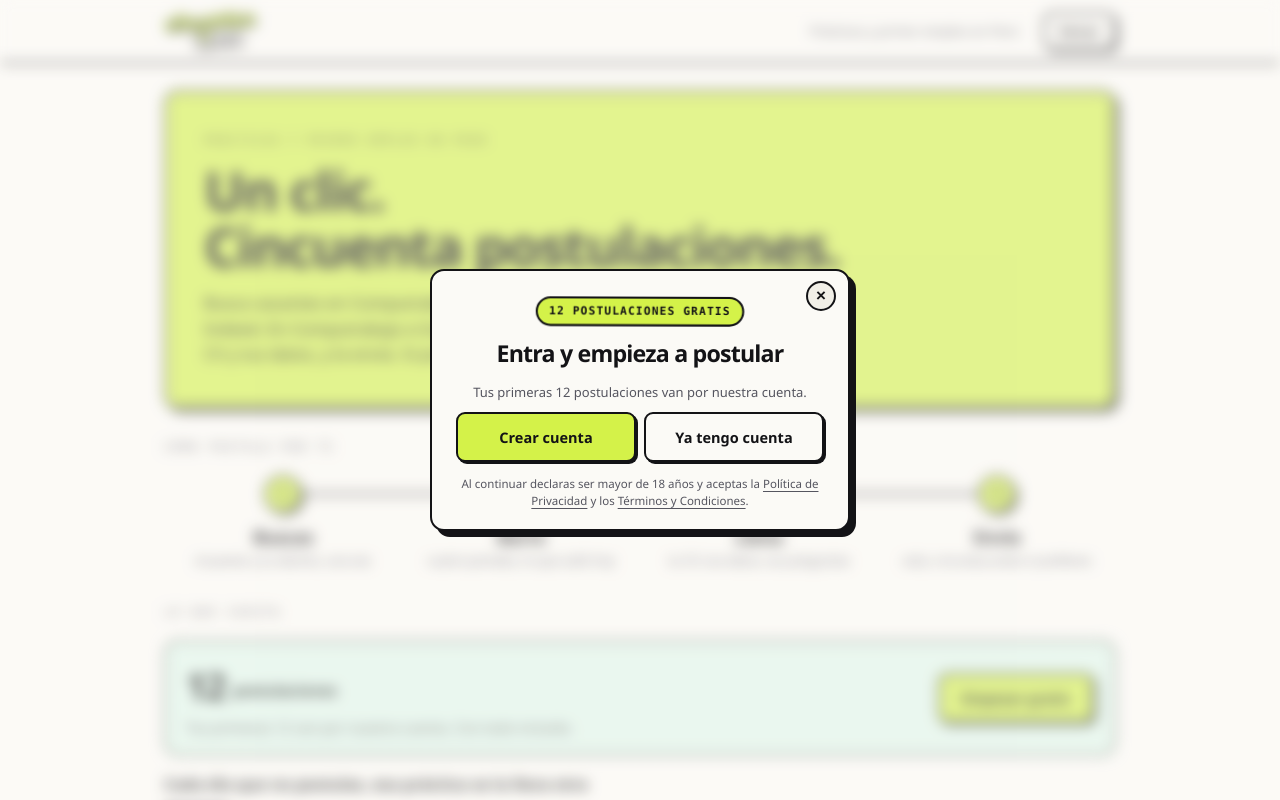
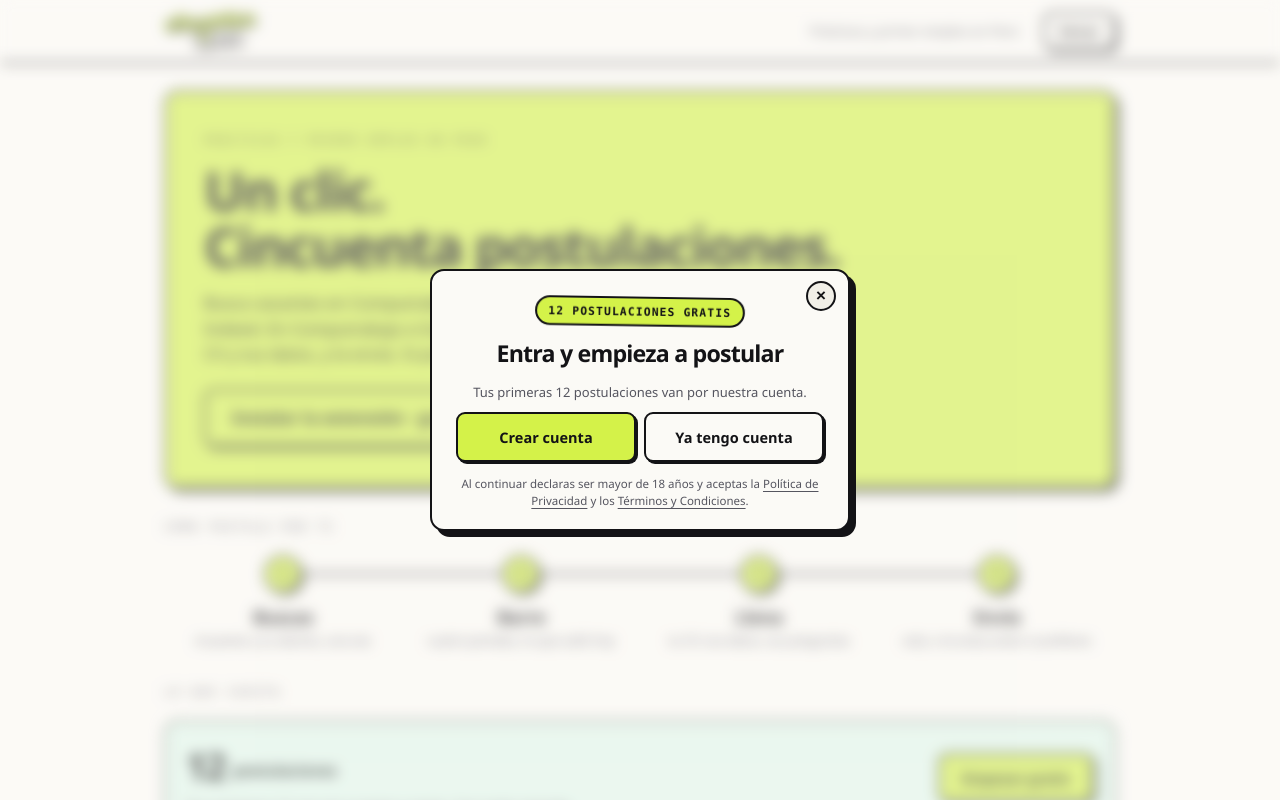
Before and after one commit to aliceromer8-hue/chambalista, a Flask app: template templates/web.html in a window 1280 px wide. Run offline with Flask 3, Linux system fonts and the light colour scheme; the template is opened without the code that fills it: most values are stand-ins (such as "Sample title", 1, 10 or a date in 2020).

Commit message:
Landing: botón «Instalar la extensión» en la portada, descarga directa y sin muro
Antes el único botón estaba en un paso oculto hasta convertir un CV y
pasaba por el muro de entrar. Ahora está arriba, baja el zip con un clic
y enseña los tres pasos que faltan (copiar chrome://extensions incluido).
Con EXTENSION_TIENDA_URL el botón lleva a la Chrome Web Store.

Co-Authored-By: Claude Opus 5.5 <noreply@anthropic.com>

```diff
--- a/static/css/web.css
+++ b/static/css/web.css
@@ -339,6 +339,25 @@ main { padding-bottom: 80px; }
 @media (prefers-reduced-motion: reduce) { .ficha-puesto:hover { transform: none; } }
 
 /* ══════════ instalar la extensión ══════════ */
+/* El botón de la portada: lo primero que se ve debajo del titular. */
+.instalar-portada {
+  display: flex; align-items: center; gap: 14px; flex-wrap: wrap; margin-top: 22px;
+}
+.boton.grande { padding: 14px 26px; font-size: 1.05rem; }
+.pasos-instalar {
+  margin: 18px 0 0; padding: 16px 20px 14px 38px; font-size: 14.5px; max-width: 64ch;
+  background: var(--papel-2, #fff); border: 2px solid var(--tinta, #111); border-radius: 12px;
+  box-shadow: var(--dura-chica);
+}
+.pasos-instalar li { margin-bottom: 8px; }
+.pasos-instalar .pasos-titulo { list-style: none; margin-left: -18px; }
+.pasos-instalar .pasos-nota { list-style: none; margin: 10px 0 0 -18px; color: var(--tinta-2, #555); font-size: 13px; }
+.pasos-instalar code {
+  font-family: var(--mono); font-size: .88em;
+  background: var(--papel-3); border: 1px solid var(--linea);
+  padding: 1px 6px; border-radius: 4px;
+}
+.pasos-instalar .boton.chico { margin: 0 4px; padding: 2px 10px; font-size: 12px; }
 /* Un bloque ligero, no otra caja pesada. Después del CV ya hay tres
  * recuadros con borde grueso apilados; uno más con el mismo peso hace
  * que la página se lea como una fila de obstáculos. */
--- a/static/js/web.js
+++ b/static/js/web.js
@@ -917,6 +917,27 @@ $("#muro-google")?.addEventListener("click", () => {
 });
 document.addEventListener("keydown", (e) => { if (e.key === "Escape" && MURO.modo) cerrarMuro(); });
 
+// Instalar la extensión: el clic baja el archivo (es un enlace con
+// `download`) y aquí solo se enseñan los tres pasos que faltan. No se
+// impide nada ni se pide cuenta: instalarla no toca ningún dato.
+(() => {
+  const botones = ["#instalar-portada", "#instalar"].map((s) => $(s)).filter(Boolean);
+  const pasos = $("#pasos-instalar");
+  for (const b of botones) {
+    b.addEventListener("click", () => {
+      if (!pasos) return;
+      pasos.classList.remove("oculto");
+      pasos.scrollIntoView({ behavior: "smooth", block: "nearest" });
+    });
+  }
+  $("#copiar-extensiones")?.addEventListener("click", async (e) => {
+    const b = e.currentTarget;
+    try { await navigator.clipboard.writeText("chrome://extensions"); b.textContent = "¡Copiado!"; }
+    catch { b.textContent = "Cópialo a mano"; }
+    setTimeout(() => { b.textContent = "Copiar"; }, 2000);
+  });
+})();
+
 // Todo lo que lleva data-cuenta pasa por el muro si no hay sesión. En la
 // fase de captura, para llegar ANTES que el manejador propio del botón.
 document.addEventListener("click", (ev) => {
--- a/templates/web.html
+++ b/templates/web.html
@@ -50,6 +50,36 @@
     <p class="antetitulo">Prácticas y primer empleo en Perú</p>
     <h1>Un clic.<br>Cincuenta postulaciones.</h1>
     <p class="bajada">Busca vacantes en Computrabajo, Bumeran, LinkedIn e Indeed. En Computrabajo e Indeed llena la postulación con tu CV y tus datos, y la envía. Si prefieres, te avisa antes de enviar.</p>
+
+    <!-- Ali, 2026-11-20: «cuando se diga instala la extensión, que con el
+         botón se pueda descargar». Antes el único botón estaba en un paso
+         que solo aparecía después de convertir un CV, y además pasaba por
+         el muro de entrar: quien venía a instalarla no encontraba dónde.
+         Ahora está arriba, siempre, y baja el archivo con un clic.
+         Chrome no permite instalar una extensión desde una web (solo
+         desde la Chrome Web Store), así que al pulsar se enseñan los tres
+         pasos que faltan. Con la ficha publicada, el botón lleva a la
+         tienda y esos pasos desaparecen. -->
+    <div class="instalar-portada">
+      {% if tienda %}
+      <a class="boton principal grande" id="instalar-portada" href="{{ tienda }}" target="_blank" rel="noopener">Instalar la extensión · gratis</a>
+      {% else %}
+      <a class="boton principal grande" id="instalar-portada" href="/extension.zip" download>Instalar la extensión · gratis</a>
+      {% endif %}
+      <span class="detalle">Chrome o Edge, en computadora.</span>
+    </div>
+    <p class="detalle solo-movil">Las extensiones no funcionan en el celular: abre esta página en tu computadora.</p>
+    {% if not tienda %}
+    <ol class="pasos-instalar oculto" id="pasos-instalar" aria-live="polite">
+      <li class="pasos-titulo"><b>Ya se descargó.</b> Faltan tres pasos, un minuto:</li>
+      <li>Descomprime el archivo <code>chamba-lista-extension.zip</code> (clic derecho → Extraer todo).</li>
+      <li>Abre <code>chrome://extensions</code> <button class="boton chico secundario" id="copiar-extensiones" type="button">Copiar</button>
+        y activa <strong>Modo de desarrollador</strong> (arriba a la derecha).</li>
+      <li>Pulsa <strong>Cargar descomprimida</strong> y elige la carpeta que descomprimiste.</li>
+      <li class="pasos-nota">Chrome avisará de que está en modo desarrollador: es lo normal hasta que
+        esté publicada en la Chrome Web Store.</li>
+    </ol>
+    {% endif %}
   </section>
 
   <!-- El camino. Es la estrella del producto, así que se lleva el sitio
@@ -229,9 +259,9 @@
           postulación por ti — con las sesiones que ya tienes abiertas.</p>
       </div>
       {% if tienda %}
-      <a class="boton principal" id="instalar" href="{{ tienda }}" target="_blank" rel="noopener" data-cuenta="extension">Añadir a Chrome · gratis</a>
+      <a class="boton principal" id="instalar" href="{{ tienda }}" target="_blank" rel="noopener">Añadir a Chrome · gratis</a>
       {% else %}
-      <a class="boton principal" id="instalar" href="/extension.zip" download data-cuenta="extension">Descargar la extensión</a>
+      <a class="boton principal" id="instalar" href="/extension.zip" download>Instalar la extensión</a>
       {% endif %}
     </div>
     {% if tienda %}
```
Also changed, not shown: pruebas.py (+10 -2 lines).
